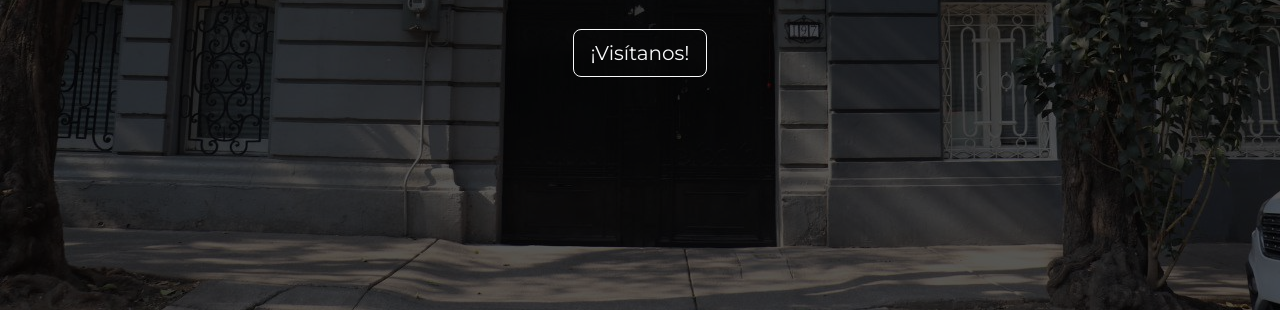
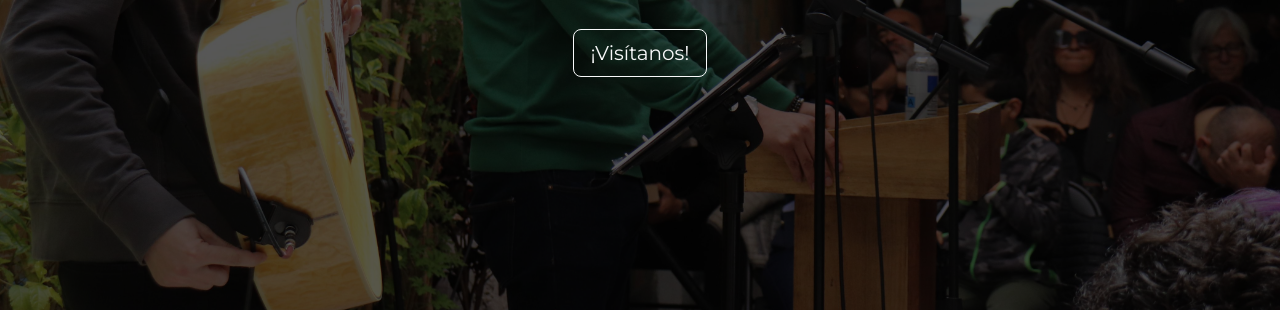
Before and after one commit to Soluvirtus/CCR-Web, a plain HTML site: page index.html in a window 1280 px wide. Shown: the part 431-741 px from the top of the page. Drawn offline with nearby package versions, Linux system fonts and the light colour scheme.

Commit message:
bg-1 change lukedani

```diff
--- a/styles/styles.css
+++ b/styles/styles.css
@@ -43,7 +43,7 @@ body {
 .bgimg-1 {
   background-position: center;
   background-size: cover;
-  background-image: url("/img/tabasco.jpg");
+  background-image: url("/img/ccr1.jpeg");
   height: 100vh;
   position: relative;
   color: white;
```
Also changed, not shown: index.html (line endings or trailing spaces).
